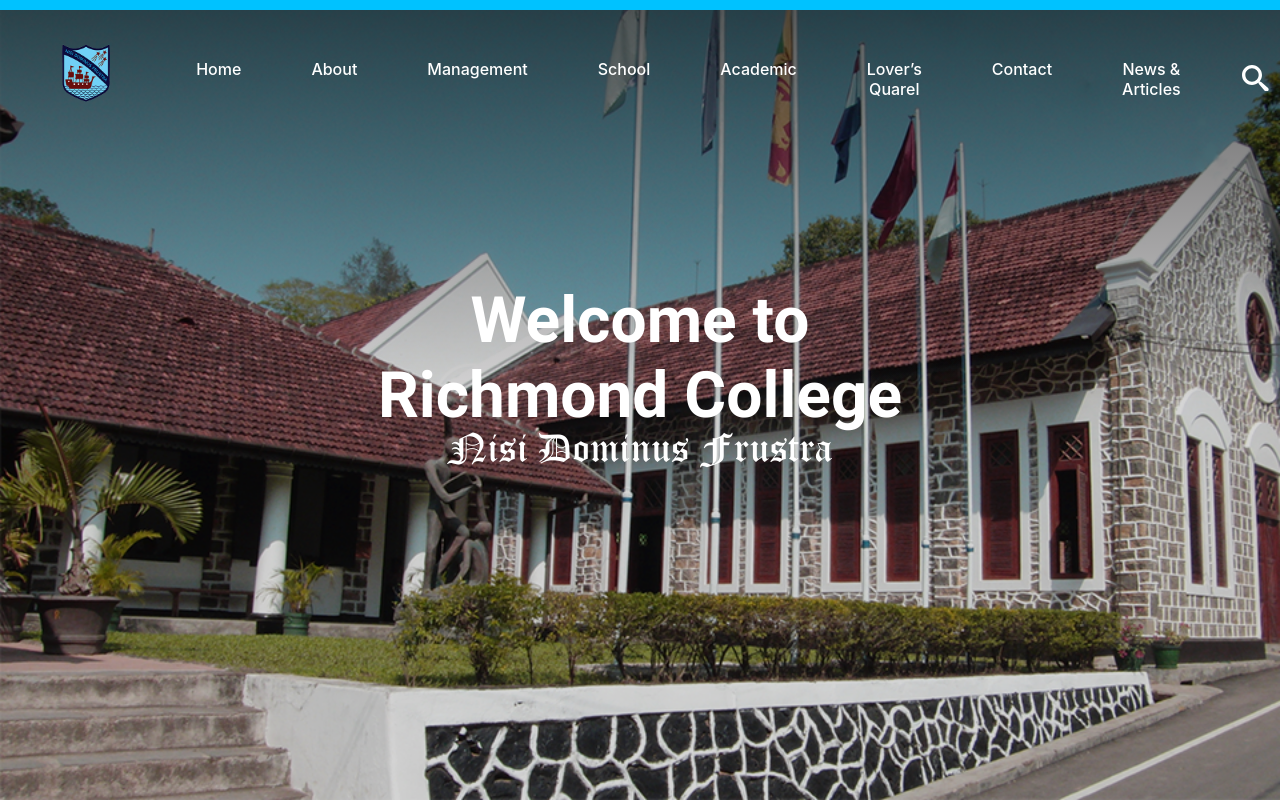
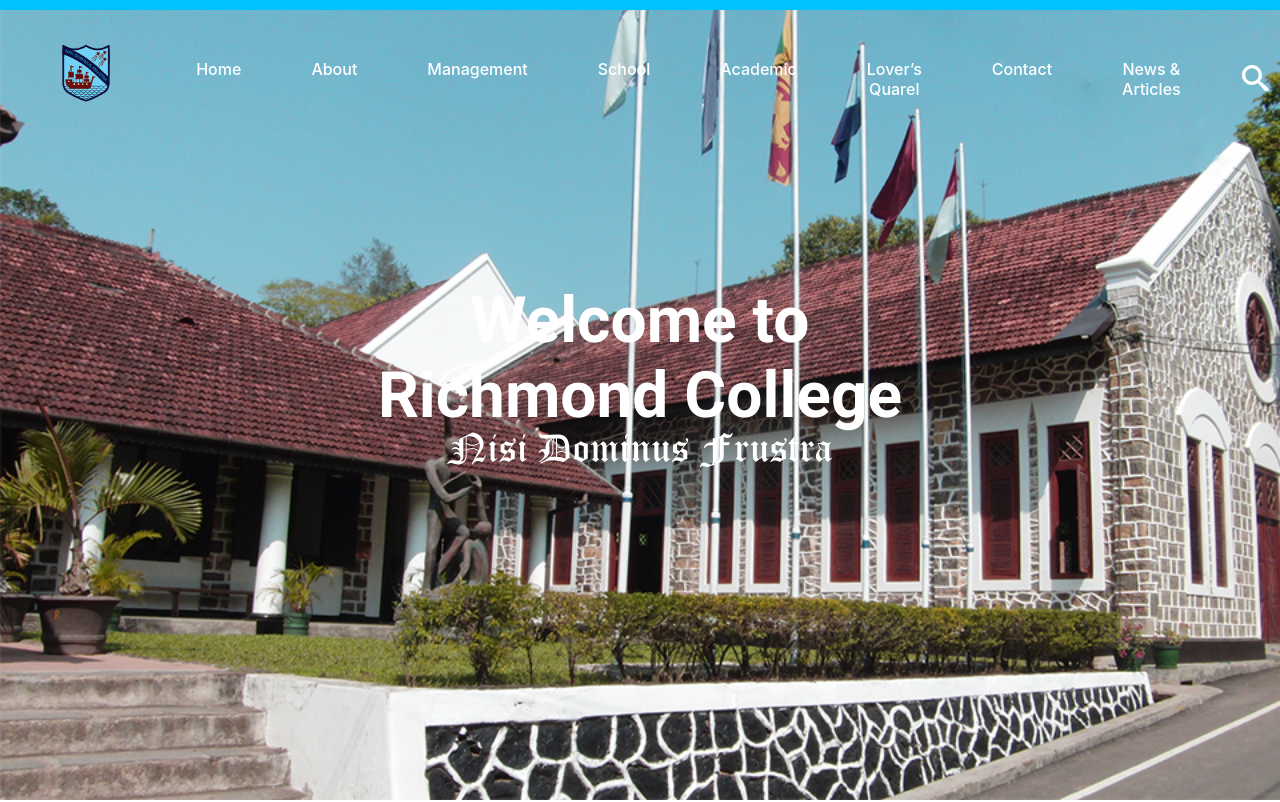
Before and after one commit to yasirulokesha/Richmond-demo, a React (Create React App) app: page / in a window 1280 px wide. Shown: the top 802 px of the page. Built offline with nearby package versions, Linux system fonts and the light colour scheme.

Commit message:
Makestyles-MaterialUI

```diff
--- a/package.json
+++ b/package.json
@@ -3,6 +3,7 @@
   "version": "0.1.0",
   "private": true,
   "dependencies": {
+    "@material-ui/core": "^4.12.3",
     "@react-icons/all-files": "^4.1.0",
     "@testing-library/jest-dom": "^5.14.1",
     "@testing-library/react": "^11.2.7",
--- a/src/Landing.jsx
+++ b/src/Landing.jsx
@@ -1,14 +1,42 @@
 import React from 'react';
 import './landing.css';
-import {gsap} from 'gsap'
+import {gsap} from 'gsap';
+import {makeStyles} from '@material-ui/core';
+import landing from './Assests/Images/landing.webp';
+import { withStyles } from "@material-ui/core/styles";
 
 var tl = gsap.timeline({default:{duration:3}})
+
+const useStyles = makeStyles(theme=>({
+  Landing:{
+    width: '100vw',
+    height: '100vh',
+    backgroundImage: `url(${landing})`,
+    backgroundAttachment: 'fixed',
+    backgroundSize: 'cover',
+    backgroundClip: 'initial',
+    overflowX: 'hidden',
+    display: 'grid',
+    textAlign: 'center',
+    "&:before":{
+      display: 'block',
+      position: 'absolute',
+      zIndex: '5',
+      content: '',
+      width: '100vw',
+      height: '100vh',
+      background: 'linear-gradient(180deg, rgba(0, 0, 0, 0.589) 0%, rgba(0, 0, 0, 0) 50%)',
+      backgroundColor: 'rgba(0, 0, 0, 0.164)'
+    }
+  }
+}))
 
 tl.from('.Heading', {opacity:0, y: 20});
 
 function Landing() {
+  let styles = useStyles();
   return (
-    <div className="Landing" >
+    <div className={styles.Landing} >
       <div className="content-heading">
         <div className='Heading'>
           <h1>Welcome to<br></br>Richmond College</h1>
@@ -18,5 +46,5 @@
     </div>
   );
 }
-
-export default Landing;
+export default withStyles(useStyles)(Landing);
+// export default Landing;
--- a/src/landing.css
+++ b/src/landing.css
@@ -1,4 +1,4 @@
-.Landing{
+/* .Landing{
     width: 100vw;
     height: 100vh;
     background-image: url(./Assests/Images/landing.webp);
@@ -8,7 +8,7 @@
     overflow-x: hidden;
     display: grid;
     text-align: center;
-}
+} */
 
 .Landing::after{
     display: block;
```
Also changed, not shown: 1 other file (tests, documents, lock files or other folders).
